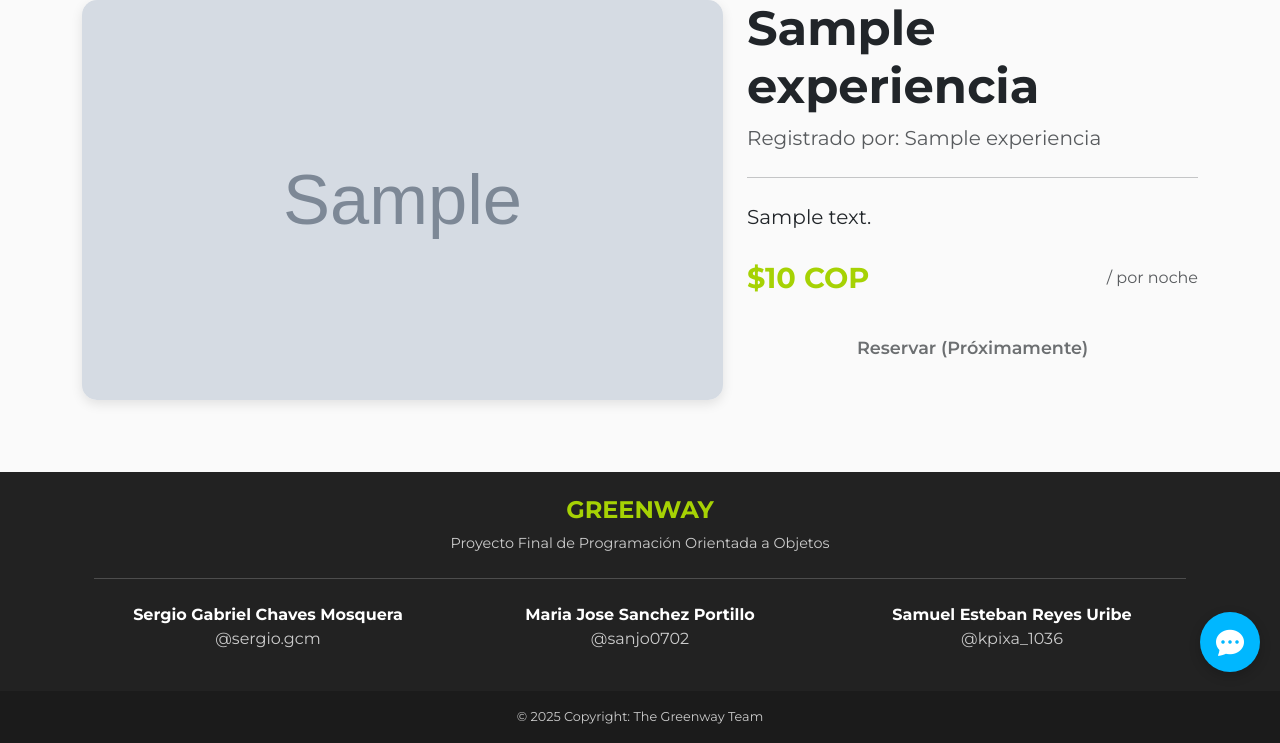
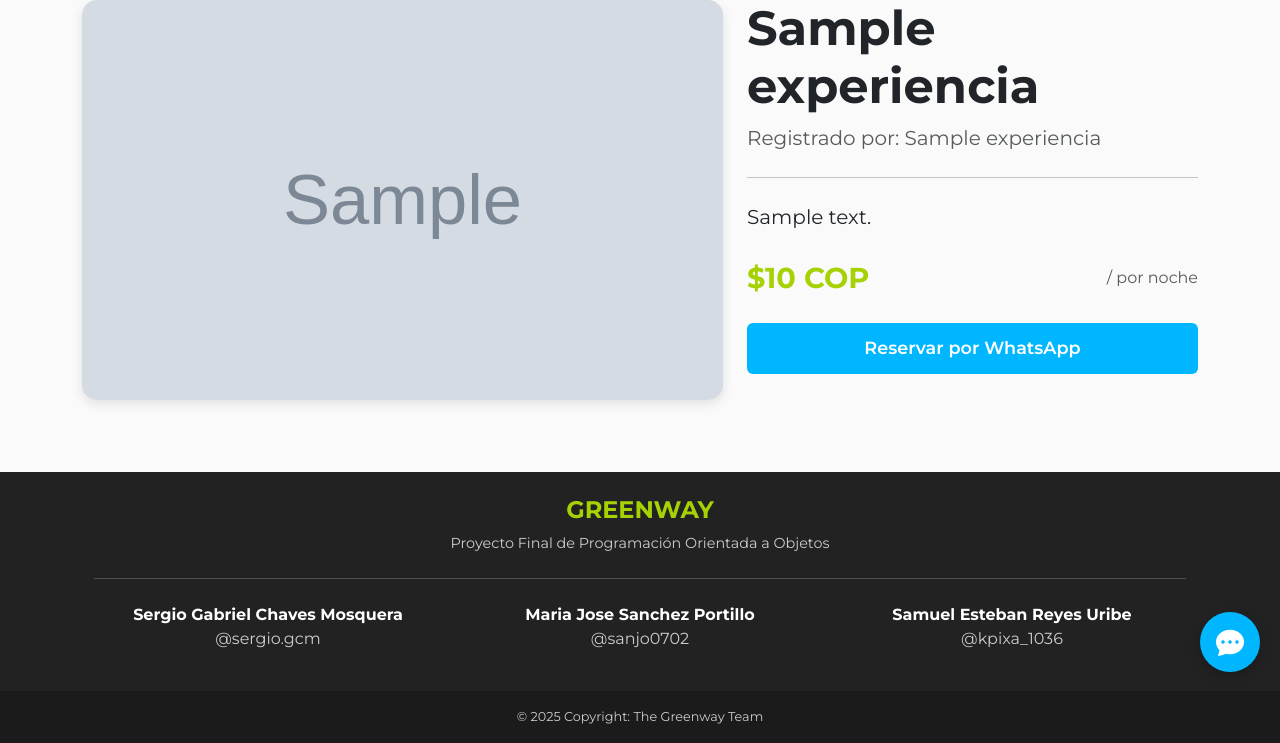
Before and after one commit to sechaves/CRUD-Firebase-Greenway, a Flask app: template app/templates/experiencia_detalle.html in a window 1280 px wide. Shown: the part 108-851 px from the top of the page. Run offline with Flask 3, Linux system fonts and the light colour scheme; the template is opened without the code that fills it: most values are stand-ins (such as "Sample title", 1, 10 or a date in 2020); grey boxes marked "Sample" are stand-in pictures; parts of the project's set-up code (start-up, migrations or seed data) failed here and were passed over.

Commit message:
Renombre y Boton Reservar

```diff
--- a/app/templates/experiencia_detalle.html
+++ b/app/templates/experiencia_detalle.html
@@ -57,9 +57,16 @@
                 <span class="text-muted">/ por noche</span>
             </div>
 
-            <button class="btn btn-reservar w-100" disabled>
-                Reservar (Próximamente)
-            </button>
+            {% set wpp_number = '573128036725' %}
+
+            {% set wpp_message = "Hola, estoy interesado en reservar la experiencia: " ~ experiencia.nombre %}
+
+
+            <a href="https://wa.me/{{ wpp_number }}?text={{ wpp_message|urlencode }}"
+            target="_blank"
+            class="btn btn-reservar w-100">
+            <i class="fab fa-whatsapp"></i> Reservar por WhatsApp
+            </a>
         </div>
     </div>
     {% else %}
```
Also changed, not shown: app/templates/home.html (+6 -6 lines), app/static/images/black.jpg (added).
